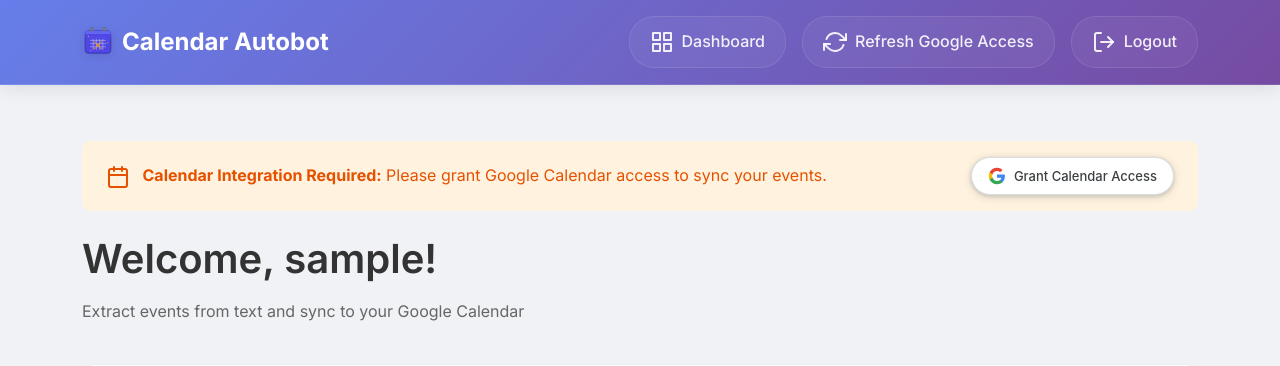
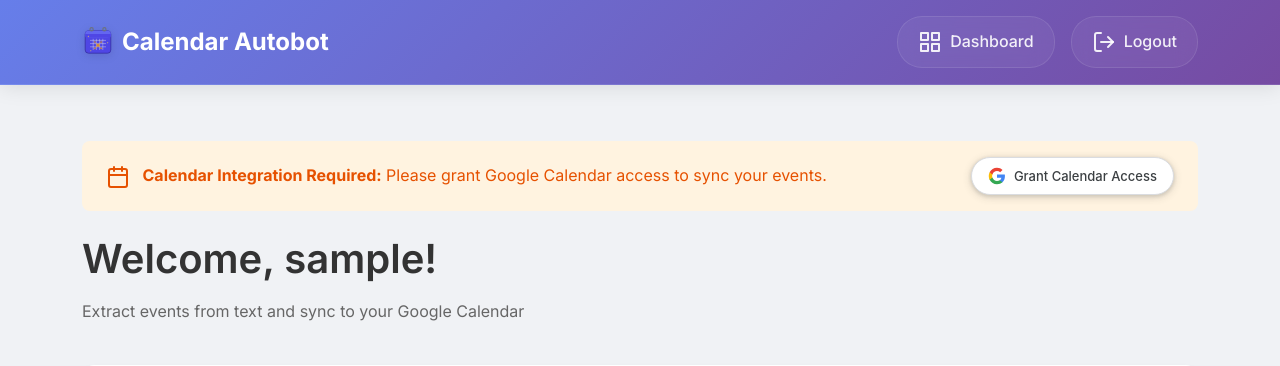
Before and after one commit to willcheung/AITextBot, a Flask app: page /dashboard in a window 1280 px wide. Shown: the top 366 px of the page. Run offline with Flask 3, Linux system fonts and the light colour scheme; the visitor is signed in with stand-in values (Sample User, id 1); data that the repository does not hold is empty; some libraries are stand-ins or nearby versions.

Commit message:
Checkpoint before assistant change: Remove the option to refresh Google Calendar access within the user interface
Removes the refresh Google access button in base.html template by commenting it out.

Replit-Commit-Author: Assistant

```diff
--- a/templates/base.html
+++ b/templates/base.html
@@ -34,10 +34,10 @@
                         <i data-feather="grid"></i>
                         <span>Dashboard</span>
                     </a>
-                    <a class="nav-link me-2" href="{{ url_for('google_auth.login') }}" title="Refresh Google Calendar access">
+                    <!--<a class="nav-link me-2" href="{{ url_for('google_auth.login') }}" title="Refresh Google Calendar access">
                         <i data-feather="refresh-cw"></i>
                         <span>Refresh Google Access</span>
-                    </a>
+                    </a>-->
                     <a class="nav-link" href="{{ url_for('google_auth.logout') }}">
                         <i data-feather="log-out"></i>
                         <span>Logout</span>
```
